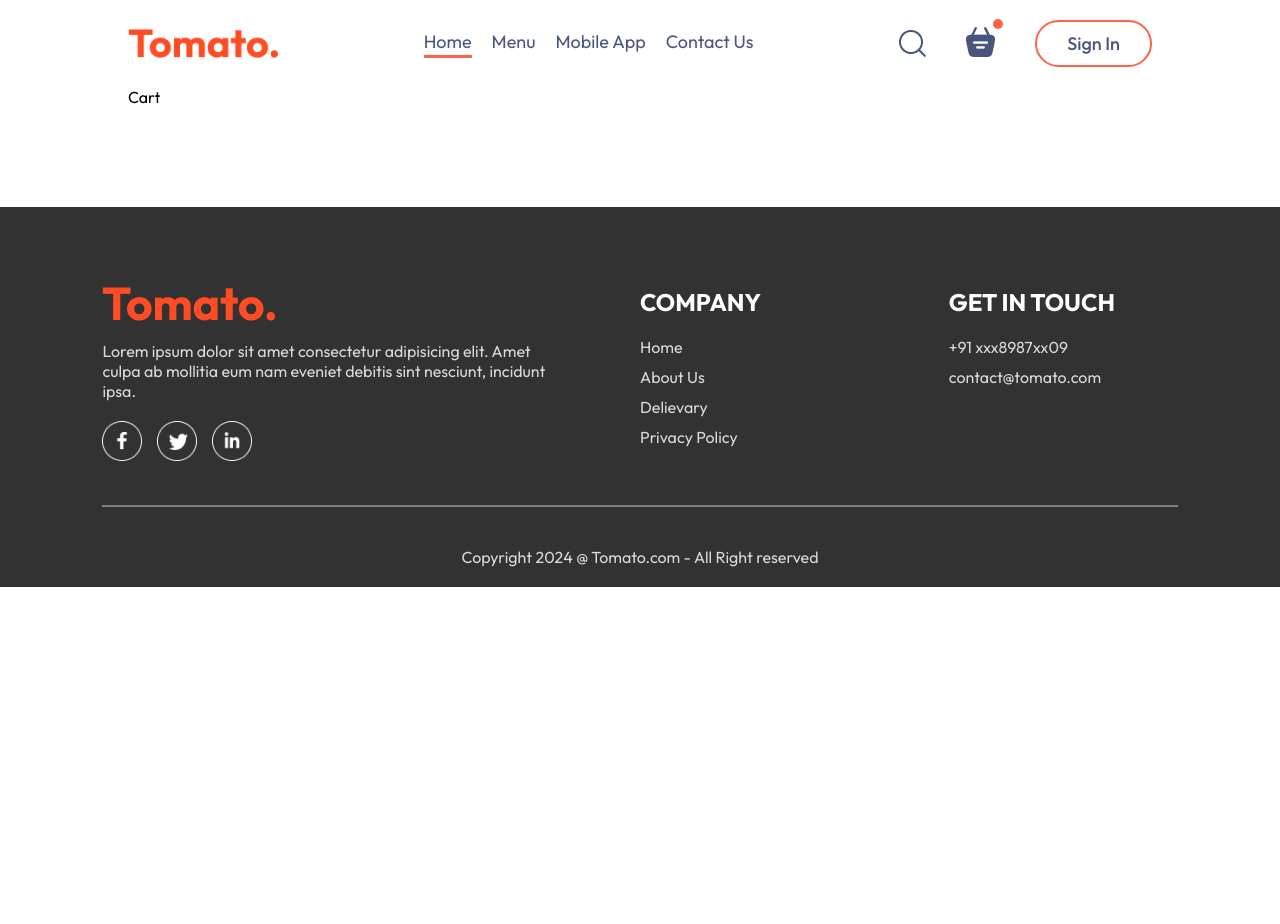
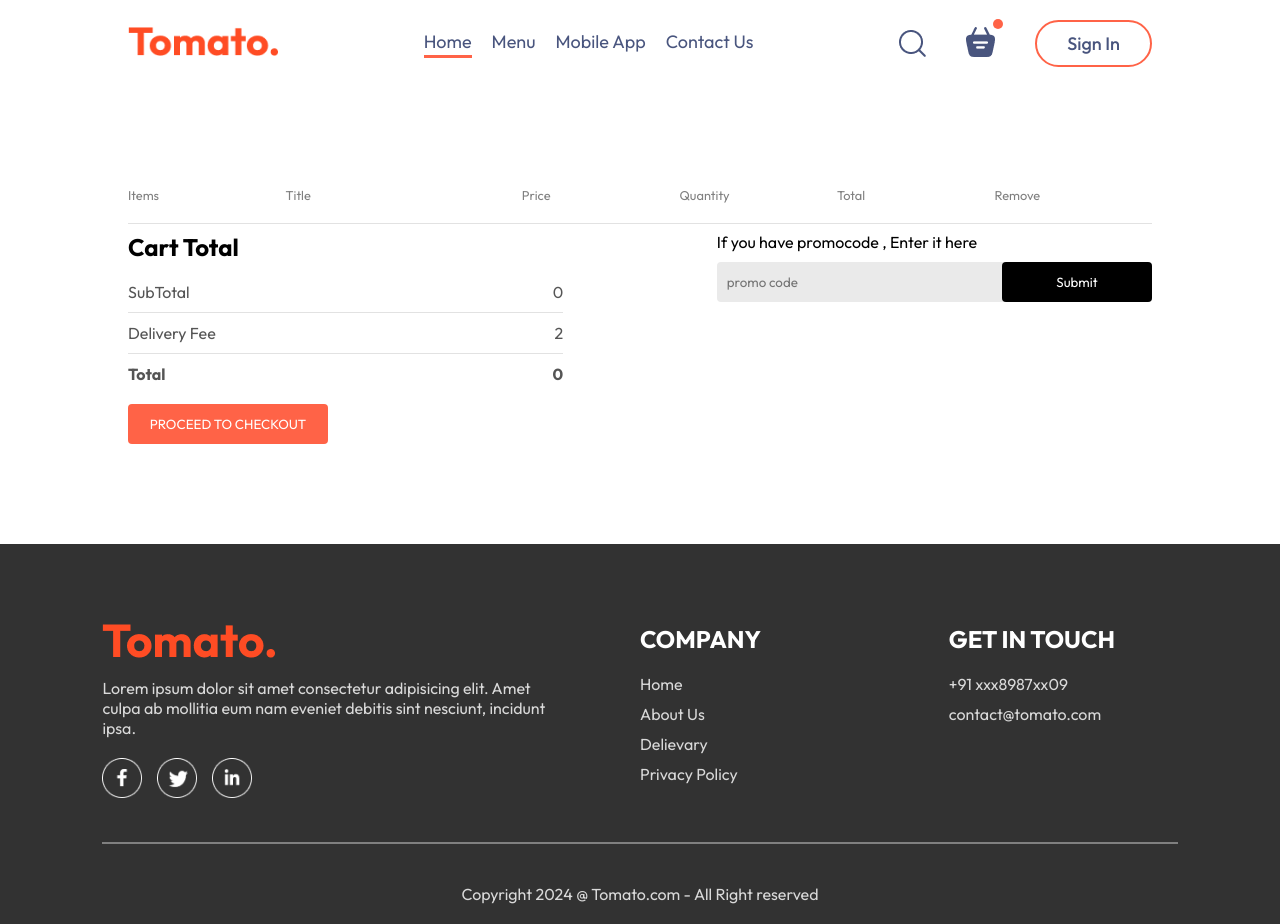
Before and after one commit to Laxman67/FoodDeliveryWebsite, a React (Vite) app in the folder frontend/: page /cart in a window 1280 px wide. Before the commit the page ends 800 px from the top, so only its background shows below. Built offline with nearby package versions, Linux system fonts and the light colour scheme.

Commit message:
Cart Component Done

```diff
--- a/frontend/src/App.jsx
+++ b/frontend/src/App.jsx
@@ -9,12 +9,10 @@
 import LoginPopup from './components/LoginPopup/LoginPopup';
 
 const App = () => {
-  const [showLogin,setShowLogin] = useState(false)
+  const [showLogin, setShowLogin] = useState(false);
   return (
     <>
-    {
-      showLogin? <LoginPopup setShowLogin={setShowLogin}/>:<> </>
-    }
+      {showLogin ? <LoginPopup setShowLogin={setShowLogin} /> : <> </>}
       <div className="app">
         <Navbar setShowLogin={setShowLogin} />
         <Routes>
--- a/frontend/src/components/FoodItem/FoodItem.jsx
+++ b/frontend/src/components/FoodItem/FoodItem.jsx
@@ -5,7 +5,6 @@
 // eslint-disable-next-line react/prop-types
 function FoodItem({ id, name, price, description, image }) {
   const { cartItems, addToCart, removeFromCart } = useContext(StoreContext);
-
   return (
     <div className="food-item">
       <div className="food-item-img-container">
@@ -25,7 +24,7 @@
               src={assets.remove_icon_red}
             />
             <p>{cartItems[id]}</p>
-            {console.log(cartItems)}
+
             <img
               onClick={() => addToCart(id)}
               src={assets.add_icon_green}
--- a/frontend/src/components/Navbar/Navbar.jsx
+++ b/frontend/src/components/Navbar/Navbar.jsx
@@ -8,7 +8,9 @@
 
   return (
     <div className="navbar">
-      <img src={assets.logo} alt="" className="logo" />
+      <Link to="/">
+        <img src={assets.logo} alt="" className="logo" />
+      </Link>
       <ul className="navbar-menu">
         <Link
           to="/"
@@ -42,7 +44,9 @@
       <div className="navbar-right">
         <img src={assets.search_icon} alt="" />
         <div className="navbar-search-icon">
-          <img src={assets.basket_icon} alt="" />
+          <Link to="/cart">
+            <img src={assets.basket_icon} alt="" />
+          </Link>
           <div className="dot"></div>
         </div>
         <button onClick={() => setShowLogin(true)}>Sign In</button>
--- a/frontend/src/pages/Cart/Cart.css
+++ b/frontend/src/pages/Cart/Cart.css
@@ -0,0 +1,107 @@
+.cart {
+  margin-top: 100px;
+}
+.cart-items-title {
+  display: grid;
+  grid-template-columns: 1fr 1.5fr 1fr 1fr 1fr 1fr;
+  align-items: center;
+  justify-content: center;
+  color: gray;
+  font-size: max(1vw, 12px);
+}
+
+.cart-items-item {
+  margin: 10px 0px;
+  color: black;
+}
+
+.cart hr {
+  height: 1px;
+  background-color: #e2e2e2;
+  border: none;
+}
+
+.cart-items-item .cross {
+  cursor: pointer;
+}
+
+.cart-items-item img {
+  width: 50px;
+  border-radius: 5px;
+  transition: 0.3s;
+}
+.cart-items-item img:hover {
+  transform: scale(2);
+  box-shadow: 10px 5px rgba(0, 0, 0, 0);
+}
+
+.cart-bottom {
+  margin-top: 8px;
+  display: flex;
+  justify-content: space-between;
+  gap: max(12vw, 20px);
+}
+
+.cart-total {
+  flex: 1;
+  display: flex;
+  flex-direction: column;
+  gap: 20px;
+}
+
+.cart-total-details {
+  display: flex;
+  justify-content: space-between;
+  color: #555;
+}
+
+.cart-total hr {
+  margin: 10px 0px;
+}
+
+.cart-total button {
+  border: none;
+  background-color: tomato;
+  color: white;
+  width: max(15vw, 200px);
+  padding: 12px 4px;
+  border-radius: 4px;
+  cursor: pointer;
+  transition: 0.3s;
+}
+.cart-total button:hover {
+  transform: scale(0.95);
+}
+
+.cart-promocode {
+  flex: 1;
+}
+
+.cart-promocode p {
+  color: #5555;
+}
+
+.cart-promocode-input {
+  margin-top: 10px;
+  display: flex;
+  justify-content: space-between;
+  align-items: center;
+  background-color: #eaeaea;
+  border-radius: 4px;
+}
+
+.cart-promocode-input input {
+  border: none;
+  background-color: transparent;
+  outline: none;
+  padding-left: 10px;
+}
+
+.cart-promocode-input button {
+  width: max(10vw, 150px);
+  padding: 12px 5px;
+  border: none;
+  background-color: black;
+  color: white;
+  border-radius: 4px;
+}
--- a/frontend/src/pages/Cart/Cart.jsx
+++ b/frontend/src/pages/Cart/Cart.jsx
@@ -1,6 +1,76 @@
+import { useContext } from 'react';
 import './Cart.css';
+import { StoreContext } from '../../context/StoreContext';
+
 const Cart = () => {
-  return <div>Cart</div>;
+  const { food_list, cartItems, removeFromCart } = useContext(StoreContext);
+
+  return (
+    <div className="cart">
+      <div className="cart-items">
+        <div className="cart-items-title">
+          <p>Items</p>
+          <p>Title</p>
+          <p>Price</p>
+          <p>Quantity</p>
+          <p>Total</p>
+          <p>Remove</p>
+        </div>
+        <br />
+        <hr />
+        {food_list.map((item, index) => {
+          if (cartItems[item._id] > 0) {
+            return (
+              <div key={index}>
+                <div className="cart-items-title cart-items-item">
+                  <img src={item.image} alt="" />
+                  <p>{item.name}</p>
+                  <p> $ {item.price}</p>
+                  {/* access items quantity based on id from cartItems */}
+                  <p>{cartItems[item._id]}</p>
+                  <p>$ {item.price * cartItems[item._id]}</p>
+                  <p onClick={() => removeFromCart(item._id)} className="cross">
+                    X
+                  </p>
+                </div>
+                <hr />
+              </div>
+            );
+          }
+        })}
+      </div>
+
+      <div className="cart-bottom">
+        <div className="cart-total">
+          <h2>Cart Total</h2>
+          <div>
+            <div className="cart-total-details">
+              <p>SubTotal</p>
+              <p>{0}</p>
+            </div>
+            <hr />
+            <div className="cart-total-details">
+              <p>Delivery Fee</p>
+              <p>{2}</p>
+            </div>
+            <hr />
+            <div className="cart-total-details">
+              <h4>Total</h4>
+              <h4>{0}</h4>
+            </div>
+          </div>
+          <button>PROCEED TO CHECKOUT</button>
+        </div>
+        <div className="cart-promocode">
+          <div>If you have promocode , Enter it here</div>
+          <div className="cart-promocode-input">
+            <input type="text" placeholder="promo code" />
+            <button>Submit</button>
+          </div>
+        </div>
+      </div>
+    </div>
+  );
 };
 
 export default Cart;
```
